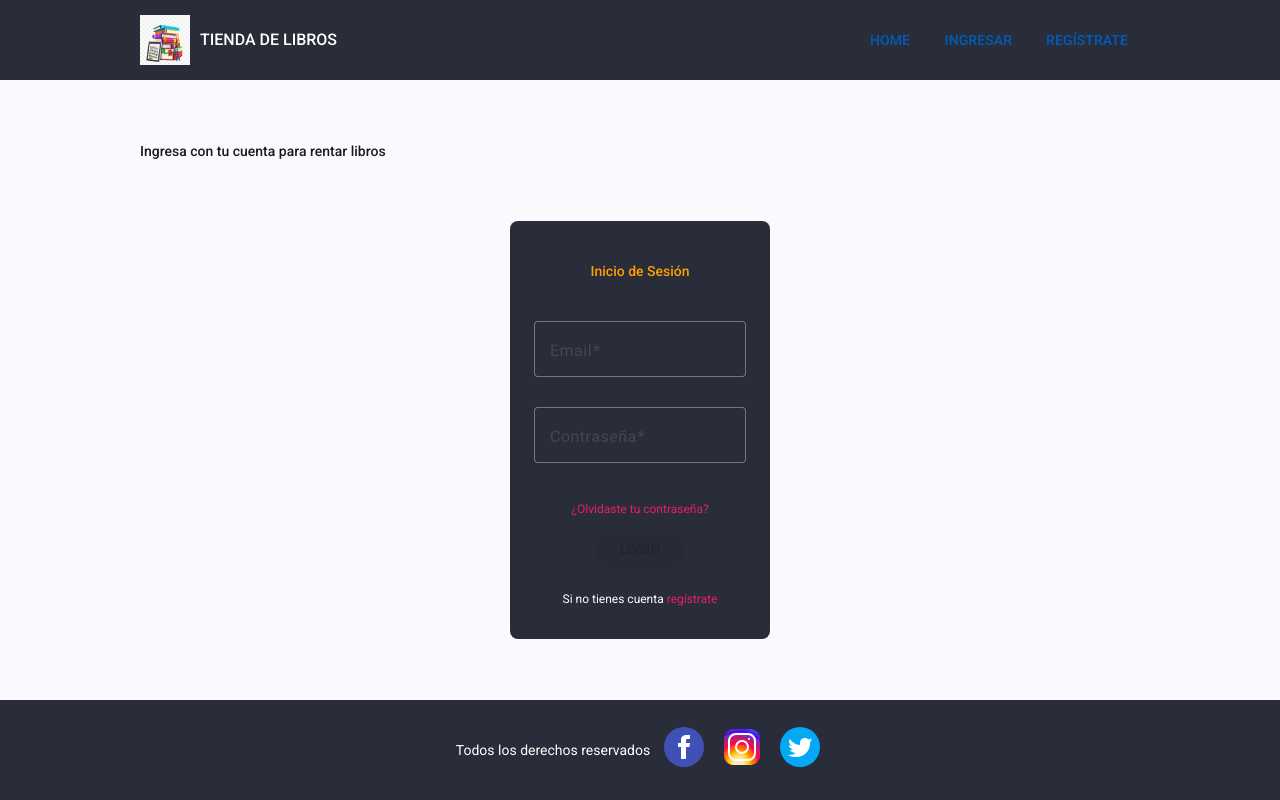
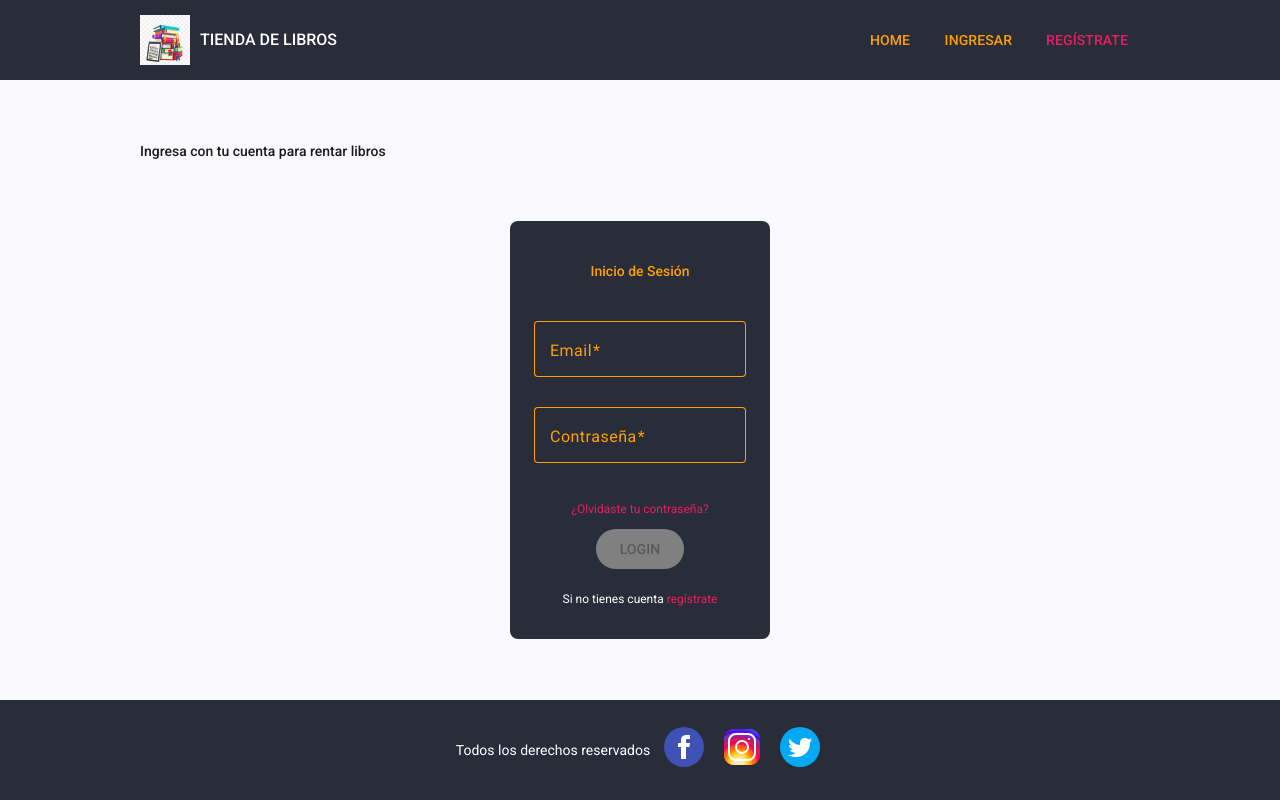
Before and after one commit to aevans32/EvaluacionFinalMitocode_Frontend, an Angular app: page /login in a window 1280 px wide. Built offline with nearby package versions, Linux system fonts and the light colour scheme.

Commit message:
Addded the material components in the public/styles directory , this solved the colors at login, although for future reference need to change these colors as they look too similar to the reference project

```diff
--- /dev/null
+++ b/public/styles/material-components/button.css
@@ -0,0 +1,21 @@
+:root {
+  --mdc-filled-button-container-color: var(--primary-color);
+  --mdc-filled-button-label-text-color: var(--secondary-color);
+  --mdc-filled-button-container-shape: 8px;
+  --mat-filled-button-horizontal-padding: 12px;
+  --mdc-filled-button-container-height: 30px;
+  --mdc-filled-button-disabled-label-text-color: gray;
+  --mdc-filled-button-disabled-container-color: darkgray;
+  --mat-button-filled-container-color: var(--primary-color);
+  --mat-button-filled-label-text-color: var(--secondary-color);
+  --mat-button-filled-disabled-container-color: gray;
+}
+
+button.primary {
+  --mat-button-text-label-text-color: var(--primary-color);
+  --mat-button-text-state-layer-color: var(--primary-color);
+}
+button.accent {
+  --mat-button-text-label-text-color: var(--accent-color);
+  --mat-button-text-state-layer-color: var(--accent-color);
+}
--- /dev/null
+++ b/public/styles/material-components/checkbox.css
@@ -0,0 +1,13 @@
+body .mat-accent.mat-mdc-checkbox {
+  --mdc-checkbox-unselected-focus-icon-color: var(--primary-color);
+  --mdc-checkbox-unselected-hover-icon-color: white;
+  --mdc-checkbox-unselected-icon-color: var(--primary-color);
+  --mdc-checkbox-unselected-pressed-icon-color: var(--primary-color);
+
+  --mdc-checkbox-selected-focus-icon-color: var(--primary-color);
+  --mdc-checkbox-selected-hover-icon-color: var(--primary-color);
+  --mdc-checkbox-selected-icon-color: var(--primary-color);
+  --mdc-checkbox-selected-pressed-icon-color: var(--primary-color);
+
+  --mdc-checkbox-selected-icon-color: var(--primary-color);
+}
--- /dev/null
+++ b/public/styles/material-components/date-field.css
@@ -0,0 +1,14 @@
+:root {
+  --mdc-icon-button-icon-color: var(--primary-color);
+  --mat-datepicker-calendar-date-selected-state-background-color: var(
+    --primary-color
+  );
+  --mat-datepicker-calendar-date-today-outline-color: var(--accent-color);
+}
+.mat-mdc-dialog-container .mdc-dialog__surface {
+  border-radius: 8px !important;
+  border: 8px solid var(--secondary-color) !important;
+}
+mat-hint {
+  color: gray;
+}
--- /dev/null
+++ b/public/styles/material-components/date-time-picker.css
@@ -0,0 +1,22 @@
+:root {
+  --mat-datepicker-calendar-body-label-text-color: white;
+  --mat-datepicker-calendar-date-text-color: white;
+  --mat-datepicker-calendar-header-text-color: gray;
+  --mat-datepicker-calendar-period-button-text-color: var(--primary-color);
+  --mat-datepicker-calendar-period-button-icon-color: var(--accent-color);
+  --mat-datepicker-calendar-navigation-button-icon-color: var(--primary-color);
+  --mat-datepicker-calendar-container-background-color: var(--secondary-color);
+  --mat-datepicker-calendar-date-hover-state-background-color: var(
+    --accent-color
+  );
+  --mat-timepicker-container-background-color: var(--secondary-color);
+}
+.mat-calendar-body-cell-content {
+  transition: background-color 300ms;
+}
+.mat-datepicker-content {
+  border: 2px solid var(--primary-color);
+}
+.mat-timepicker-panel {
+  border: 2px solid var(--primary-color);
+}
--- /dev/null
+++ b/public/styles/material-components/outlined-text-field.css
@@ -0,0 +1,31 @@
+:root {
+  --mat-form-field-outlined-input-text-color: white;
+  --mat-form-field-outlined-label-text-color: var(--primary-color);
+  --mat-form-field-outlined-focus-label-text-color: var(--primary-color);
+  --mat-form-field-outlined-outline-color: var(--primary-color);
+  --mat-form-field-outlined-focus-outline-color: var(--primary-color);
+  --mat-form-field-outlined-hover-outline-color: var(--primary-color);
+  --mat-form-field-outlined-hover-label-text-color: white;
+  --mat-form-field-outlined-disabled-input-text-color: gray;
+  --mat-form-field-outlined-disabled-label-text-color: gray;
+  --mat-form-field-outlined-disabled-outline-color: gray;
+  --mat-form-field-outlined-caret-color: var(--primary-color);
+
+  /*Field with errors*/
+  --mat-form-field-error-text-color: red;
+  --mat-form-field-outlined-error-label-text-color: red;
+  --mat-form-field-outlined-error-hover-label-text-color: red;
+  --mat-form-field-outlined-error-focus-label-text-color: red;
+  --mat-form-field-outlined-error-caret-color: red;
+  --mat-form-field-outlined-error-outline-color: red;
+  --mat-form-field-outlined-error-focus-outline-color: red;
+  --mat-form-field-outlined-error-hover-outline-color: red;
+}
+
+/* Hide arrows for input number */
+input::-webkit-inner-spin-button {
+  appearance: none;
+}
+.mat-mdc-form-field-text-prefix {
+  color: var(--accent-color);
+}
--- /dev/null
+++ b/public/styles/material-components/select.css
@@ -0,0 +1,35 @@
+:root {
+  --mat-select-enabled-trigger-text-color: white;
+  --mat-option-label-text-color: var(--primary-color);
+  --mat-select-panel-background-color: var(--secondary-color);
+  --mat-option-selected-state-label-text-color: white;
+  --mat-select-enabled-arrow-color: var(--primary-color);
+  --mat-select-focused-arrow-color: white;
+  --mdc-filled-text-field-container-color: var(--secondary-color);
+  --mdc-filled-text-field-focus-label-text-color: var(--primary-color);
+  --mdc-filled-text-field-label-text-color: var(--primary-color);
+  --mdc-filled-text-field-focus-active-indicator-color: var(--primary-color);
+  --mdc-filled-text-field-hover-label-text-color: white;
+  --mdc-outlined-text-field-disabled-label-text-color: gray;
+  --mdc-outlined-text-field-disabled-outline-color: gray;
+  --mat-select-disabled-arrow-color: gray;
+  --mat-option-selected-state-layer-color: var(--primary-color);
+  --mat-form-field-filled-container-color: var(--secondary-color);
+  --mat-form-field-filled-label-text-color: var(--primary-color);
+  --mat-form-field-filled-hover-label-text-color: var(--primary-color);
+  --mat-form-field-filled-focus-label-text-color: var(--primary-color);
+}
+
+/*  Check icon color */
+.mat-pseudo-checkbox-minimal.mat-pseudo-checkbox-checked::after {
+  color: white !important;
+}
+
+/* Item on hover */
+.mat-mdc-option:hover:not(.mdc-list-item--disabled) {
+  background-color: var(--accent-color) !important;
+  color: white;
+}
+.mat-mdc-option {
+  transition: all 300ms;
+}
--- /dev/null
+++ b/public/styles/material-components/table.css
@@ -0,0 +1,10 @@
+:root {
+  --mat-table-background-color: #51545d;
+  --mat-paginator-container-background-color: #51545d;
+  --mat-table-header-headline-color: var(--primary-color);
+  --mat-table-row-item-label-text-color: whitesmoke;
+  --mat-paginator-container-text-color: whitesmoke;
+  --mat-paginator-disabled-icon-color: var(--secondary-color);
+  --mat-paginator-enabled-icon-color: var(--primary-color);
+  --mat-sort-arrow-color: var(--accent-color);
+}
--- a/public/styles/material.css
+++ b/public/styles/material.css
@@ -1,7 +1,7 @@
-/* @import "../material-components/button.css";
-@import "../material-components/outlined-text-field.css";
-@import "../material-components/table.css";
-@import "../material-components/checkbox.css";
-@import "../material-components/select.css";
-@import "../material-components/date-field.css";
-@import "../material-components/date-time-picker.css"; */
+@import "./material-components/button.css";
+@import "./material-components/outlined-text-field.css";
+@import "./material-components/table.css";
+@import "./material-components/checkbox.css";
+@import "./material-components/select.css";
+@import "./material-components/date-field.css";
+@import "./material-components/date-time-picker.css";
```
